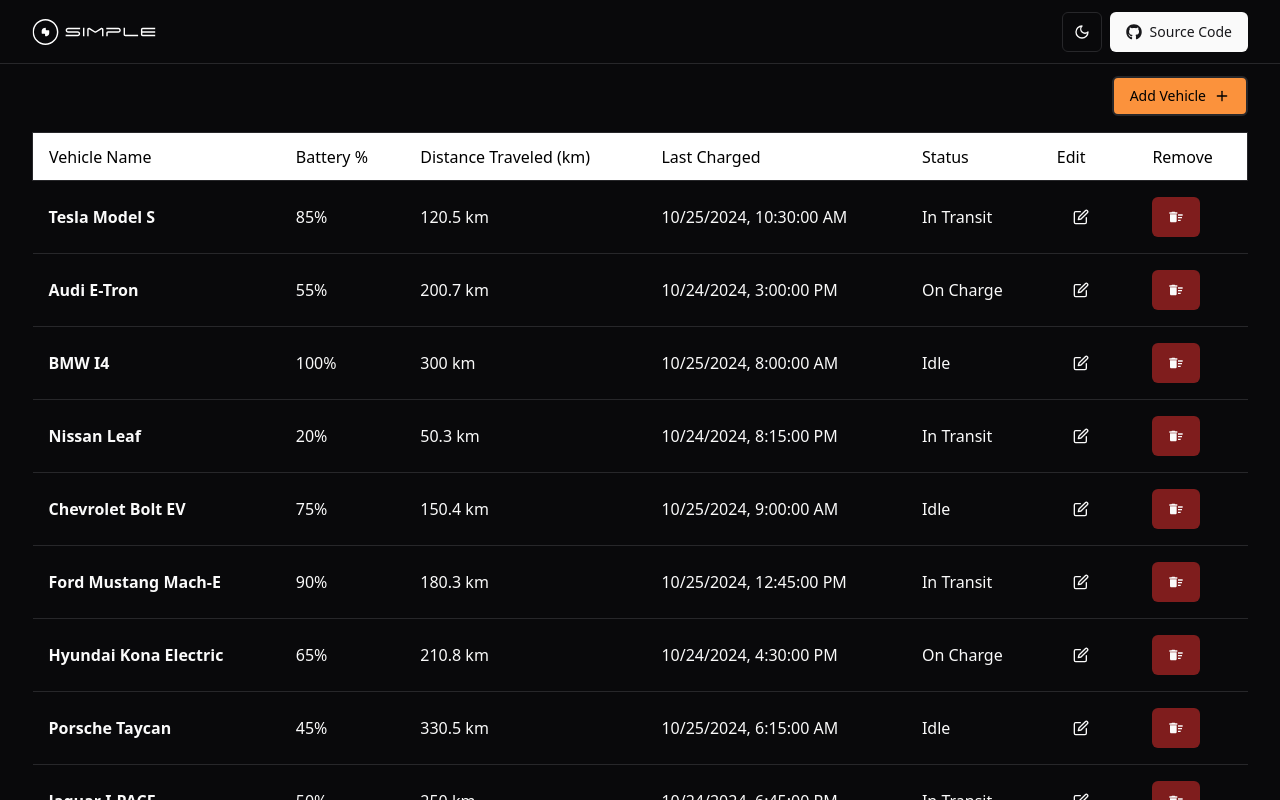
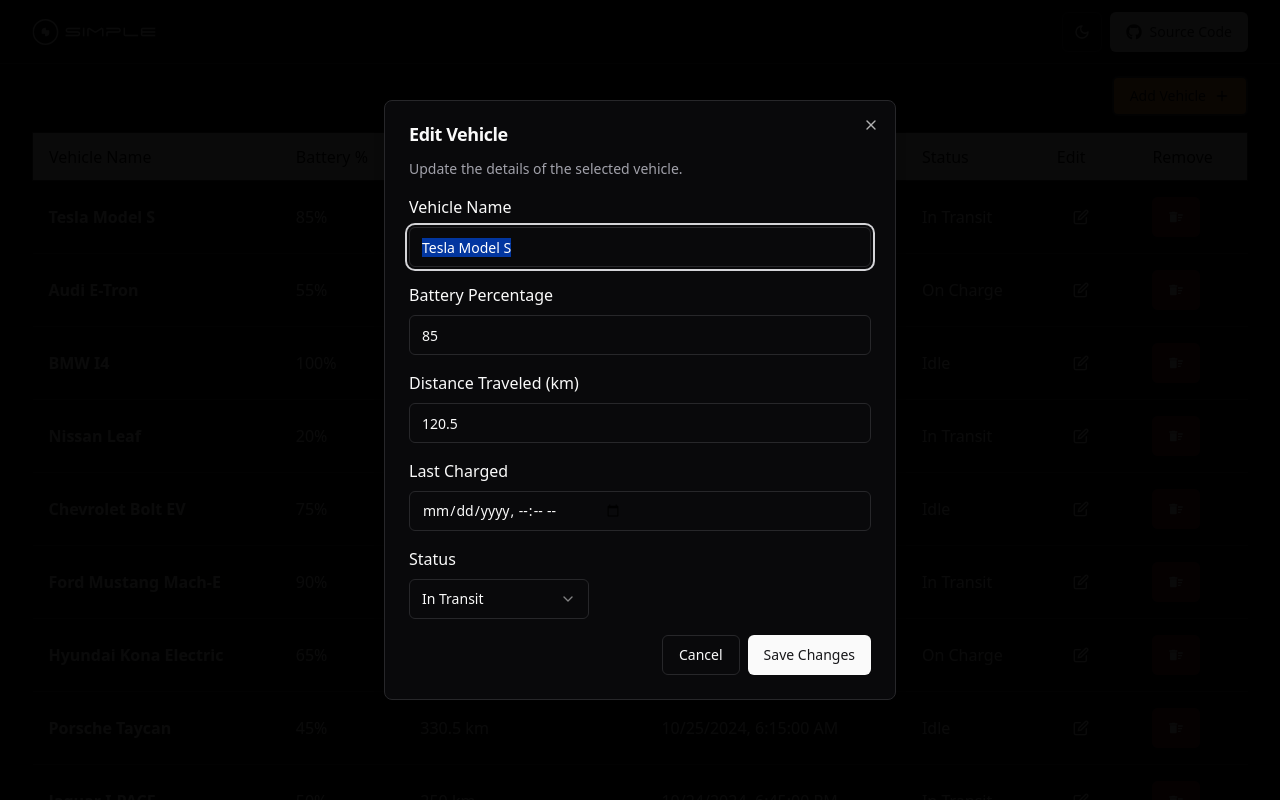
Before and after one commit to shivbilgundi11/simpleEnergy-fe-challenge, a React (Vite) app: page / in a window 1280 px wide. Both pictures are taken after a click on the button 1080 px from the left and 217 px from the top of the page. Shown: the top 800 px of the page. Built offline with nearby package versions, Linux system fonts and the light colour scheme.

Commit message:
feat: edit vehicle details added

```diff
--- /dev/null
+++ b/src/components/edit-vehicle.tsx
@@ -0,0 +1,206 @@
+import { useContext, useState } from 'react';
+import { Button } from './ui/button';
+import {
+  Dialog,
+  DialogContent,
+  DialogDescription,
+  DialogOverlay,
+  DialogTitle,
+} from './ui/dialog';
+import {
+  Select,
+  SelectContent,
+  SelectGroup,
+  SelectItem,
+  SelectLabel,
+  SelectTrigger,
+  SelectValue,
+} from '@/components/ui/select';
+import { Input } from './ui/input';
+import { FleetContext } from '@/context/store';
+import { FiEdit } from 'react-icons/fi';
+
+type EditVehicleProps = {
+  vehicle: {
+    id: string;
+    name: string;
+    batteryPercentage: number;
+    totalDistance: number;
+    lastChargeTime: string;
+    status: string;
+  };
+};
+
+export default function EditVehicle({ vehicle }: EditVehicleProps) {
+  const { dispatch } = useContext(FleetContext);
+  const [isOpen, setIsOpen] = useState(false); // State to manage dialog visibility
+
+  const [vehicleName, setVehicleName] = useState(vehicle.name);
+  const [batteryPercentage, setBatteryPercentage] = useState(
+    vehicle.batteryPercentage.toString(),
+  );
+  const [totalDistance, setTotalDistance] = useState(
+    vehicle.totalDistance.toString(),
+  );
+  const [lastChargeTime, setLastChargeTime] = useState(vehicle.lastChargeTime);
+  const [status, setStatus] = useState(vehicle.status);
+
+  const handleEditVehicle = (e: React.FormEvent) => {
+    e.preventDefault();
+
+    // Validate input values
+    if (
+      !vehicleName ||
+      !batteryPercentage ||
+      !totalDistance ||
+      !lastChargeTime ||
+      !status
+    ) {
+      alert('Please fill out all fields.');
+      return;
+    }
+
+    if (Number(batteryPercentage) < 0 || Number(batteryPercentage) > 100) {
+      alert('Battery percentage must be between 0 and 100.');
+      return;
+    }
+
+    if (Number(totalDistance) < 0) {
+      alert('Distance traveled must be a positive value.');
+      return;
+    }
+
+    // Dispatch the UpdateVehicle action
+    dispatch({
+      type: 'UpdateVehicle',
+      payload: {
+        id: vehicle.id,
+        updatedData: {
+          id: vehicle.id,
+          name: vehicleName,
+          batteryPercentage: Number(batteryPercentage),
+          totalDistance: Number(totalDistance),
+          lastChargeTime,
+          status,
+        },
+      },
+    });
+
+    // Close the dialog
+    setIsOpen(false);
+  };
+
+  return (
+    <>
+      <Button variant='ghost' onClick={() => setIsOpen(true)}>
+        <FiEdit />
+      </Button>
+      <Dialog open={isOpen} onOpenChange={setIsOpen}>
+        <DialogOverlay />
+        <DialogContent>
+          <DialogTitle>Edit Vehicle</DialogTitle>
+          <DialogDescription>
+            Update the details of the selected vehicle.
+          </DialogDescription>
+
+          <form className='space-y-4' onSubmit={handleEditVehicle}>
+            <div className='flex flex-col gap-y-2'>
+              <label htmlFor='vehicleName' className='block font-medium'>
+                Vehicle Name
+              </label>
+              <Input
+                type='text'
+                id='vehicleName'
+                value={vehicleName}
+                onChange={(e) => setVehicleName(e.target.value)}
+                placeholder='Enter vehicle name'
+                required
+              />
+            </div>
+
+            <div className='flex flex-col gap-y-2'>
+              <label htmlFor='batteryPercentage' className='block font-medium'>
+                Battery Percentage
+              </label>
+              <Input
+                type='number'
+                id='batteryPercentage'
+                value={batteryPercentage}
+                onChange={(e) => setBatteryPercentage(e.target.value)}
+                placeholder='Enter battery percentage'
+                required
+                min={0}
+                max={100}
+              />
+            </div>
+
+            <div className='flex flex-col gap-y-2'>
+              <label htmlFor='totalDistance' className='block font-medium'>
+                Distance Traveled (km)
+              </label>
+              <Input
+                type='number'
+                id='totalDistance'
+                value={totalDistance}
+                onChange={(e) => setTotalDistance(e.target.value)}
+                placeholder='Enter total distance'
+                required
+                min={0}
+                step={'0.1'}
+              />
+            </div>
+
+            <div className='flex flex-col gap-y-2'>
+              <label htmlFor='lastChargeTime' className='block font-medium'>
+                Last Charged
+              </label>
+              <Input
+                type='datetime-local'
+                id='lastChargeTime'
+                value={lastChargeTime}
+                onChange={(e) => setLastChargeTime(e.target.value)}
+                required
+              />
+            </div>
+
+            <div className='flex flex-col gap-y-2'>
+              <label htmlFor='status' className='block font-medium'>
+                Status
+              </label>
+
+              <Select
+                onValueChange={(value) => setStatus(value)}
+                value={status}
+              >
+                <SelectTrigger className='w-[180px]'>
+                  <SelectValue placeholder='Select vehicle status' />
+                </SelectTrigger>
+                <SelectContent>
+                  <SelectGroup>
+                    <SelectLabel>Status</SelectLabel>
+                    <SelectItem value='On Charge'>On Charge</SelectItem>
+                    <SelectItem value='Idle'>Idle</SelectItem>
+                    <SelectItem value='In Transit'>In Transit</SelectItem>
+                  </SelectGroup>
+                </SelectContent>
+              </Select>
+            </div>
+
+            <div className='flex justify-end'>
+              <Button
+                type='button'
+                variant='outline'
+                onClick={() => setIsOpen(false)}
+              >
+                Cancel
+              </Button>
+              <Button type='submit' className='ml-2'>
+                Save Changes
+              </Button>
+            </div>
+          </form>
+        </DialogContent>
+      </Dialog>
+    </>
+  );
+}
--- a/src/components/info-table.tsx
+++ b/src/components/info-table.tsx
@@ -9,11 +9,11 @@
 } from './ui/table';
 import { tableSections } from '@/lib/utils';
 import { MdDeleteSweep } from 'react-icons/md';
-import { FiEdit } from 'react-icons/fi';
 import { IoCarSportOutline } from 'react-icons/io5';
 import { VehicleType } from '@/lib/types';
 import { useContext } from 'react';
 import { FleetContext } from '@/context/store';
+import EditVehicle from './edit-vehicle';
 
 export default function InfoTable({ data }: { data: VehicleType[] }) {
   const { dispatch } = useContext(FleetContext);
@@ -47,9 +47,7 @@
                 </TableCell>
                 <TableCell className='font-medium'>{vehicle.status}</TableCell>
                 <TableCell>
-                  <Button variant='ghost'>
-                    <FiEdit />
-                  </Button>
+                  <EditVehicle vehicle={vehicle} />
                 </TableCell>
                 <TableCell>
                   <Button
```
